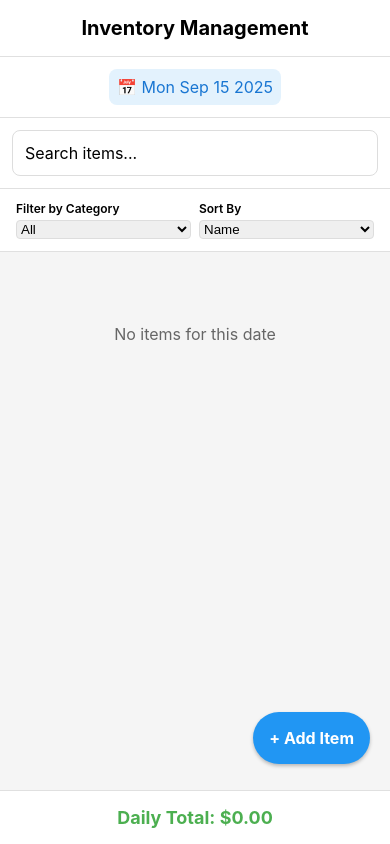
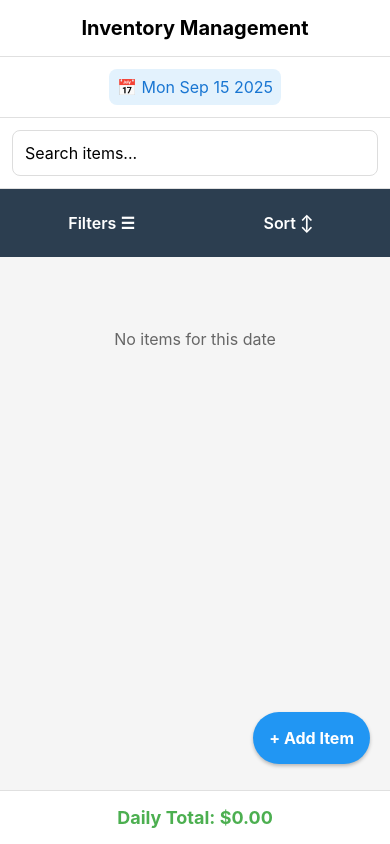
Before and after one commit to WinKyaw/daybunce, a React Native app: screen / in a window 390 px wide. Built offline with nearby package versions, Linux system fonts and the light colour scheme.

Commit message:
working version

```diff
--- a/src/components/InventoryApp.js
+++ b/src/components/InventoryApp.js
@@ -16,6 +16,7 @@ import { Picker } from '@react-native-picker/picker';
 import AsyncStorage from '@react-native-async-storage/async-storage';
 import { Camera } from 'expo-camera';
 import * as ImagePicker from 'expo-image-picker';
+import { KeyboardAvoidingView, Platform, TouchableWithoutFeedback, Keyboard } from 'react-native';
 
 // Language Configuration
 const defaultLanguage = {
@@ -41,11 +42,15 @@ const defaultLanguage = {
   sortByName: 'Name',
   sortByPrice: 'Price',
   sortByAmount: 'Total Amount',
+  filters: 'Filters',
+  sort: 'Sort',
+  selectCategory: 'Select Category',
+  selectSortOption: 'Select Sort Option',
 };
 
 // Default categories and unit types
 const defaultCategories = ['Food', 'Beverages', 'Electronics', 'Clothing', 'Other'];
-const defaultUnitTypes = ['lb', 'oz', 'kg', 'g', 'pieces', 'liters', 'ml'];
+const defaultUnitTypes = ['lb', 'oz', 'kg', 'g', 'pcs', 'liters', 'ml'];
 
 // CHANGE THIS TO YOUR SERVER'S ADDRESS
 const OCR_API_URL = 'http://10.0.0.125:5001/api/ocr/scan';
@@ -59,6 +64,8 @@ const InventoryApp = () => {
   const [filterCategory, setFilterCategory] = useState('All');
   const [sortBy, setSortBy] = useState('name');
   const [showAddModal, setShowAddModal] = useState(false);
+  const [showFilterModal, setShowFilterModal] = useState(false);
+  const [showSortModal, setShowSortModal] = useState(false);
   const [expandedItem, setExpandedItem] = useState(null);
   const [language, setLanguage] = useState(defaultLanguage);
   const [categories, setCategories] = useState(defaultCategories);
@@ -69,9 +76,16 @@ const InventoryApp = () => {
     name: '',
     price: '',
     unitsSold: '',
-    category: defaultCategories[0],
-    unitType: defaultUnitTypes[0],
+    category: defaultCategories[4], // Default to "Other"
+    unitType: defaultUnitTypes[4], // Default to "pcs"
   });
+
+  // Calculate total amount in real-time
+  const calculateTotal = () => {
+    const price = parseFloat(newItem.price) || 0;
+    const units = parseFloat(newItem.unitsSold) || 0;
+    return (price * units).toFixed(2);
+  };
 
   useEffect(() => {
     loadData();
@@ -91,7 +105,6 @@ const InventoryApp = () => {
       } else {
         setItems([]);
       }
-      // Clean old data (older than 30 days)
       cleanOldData();
     } catch (error) {
       console.error('Error loading data:', error);
@@ -182,7 +195,7 @@ const InventoryApp = () => {
     const item = {
       id: Date.now().toString(),
       ...newItem,
-      totalAmount: (parseFloat(newItem.price) * parseFloat(newItem.unitsSold)).toFixed(2),
+      totalAmount: calculateTotal(),
       timestamp: new Date().toISOString(),
     };
 
@@ -194,8 +207,8 @@ const InventoryApp = () => {
       name: '',
       price: '',
       unitsSold: '',
-      category: categories[0],
-      unitType: unitTypes[0],
+      category: defaultCategories[4],
+      unitType: defaultUnitTypes[4],
     });
     setShowAddModal(false);
   };
@@ -212,9 +225,7 @@ const InventoryApp = () => {
     ).toFixed(2);
   };
 
-  // --- OCR Integration ---
-
-  // API call to Flask backend for OCR
+  // OCR Integration
   const callOCRApi = async (base64Image) => {
     try {
       const response = await fetch(OCR_API_URL, {
@@ -294,24 +305,12 @@ const InventoryApp = () => {
     }
   };
 
-  // --- END OCR Integration ---
-
-  // processOCRResult is now only used for fallback/simulated results if you want
-  // Keep for legacy or testing if needed
-  const processOCRResult = (ocrText) => {
-    // Simple OCR text parsing - you'd implement more sophisticated parsing
-    const lines = ocrText.split('\n');
-    const name = lines[0] || '';
-    const priceMatch = ocrText.match(/price:?\s*(\d+\.?\d*)/i);
-    const quantityMatch = ocrText.match(/quantity:?\s*(\d+)/i);
-
-    setNewItem(prev => ({
-      ...prev,
-      name: name,
-      price: priceMatch ? priceMatch[1] : '',
-      unitsSold: quantityMatch ? quantityMatch[1] : '',
-    }));
-  };
+  // Filter and Sort option arrays
+  const sortOptions = [
+    { label: language.sortByName, value: 'name' },
+    { label: language.sortByPrice, value: 'price' },
+    { label: language.sortByAmount, value: 'amount' },
+  ];
 
   return (
     <SafeAreaView style={styles.container}>
@@ -344,7 +343,7 @@ const InventoryApp = () => {
         />
       )}
 
-      {/* Search and Filters */}
+      {/* Search */}
       <View style={styles.searchContainer}>
         <TextInput
           style={styles.searchInput}
@@ -354,33 +353,21 @@ const InventoryApp = () => {
         />
       </View>
 
-      <View style={styles.filtersContainer}>
-        <View style={styles.filterGroup}>
-          <Text style={styles.filterLabel}>{language.filterByCategory}</Text>
-          <Picker
-            selectedValue={filterCategory}
-            style={styles.picker}
-            onValueChange={setFilterCategory}
+      {/* Filter and Sort Buttons */}
+      <View style={styles.filterSortContainer}>
+        <TouchableOpacity
+          style={styles.filterButton}
+          onPress={() => setShowFilterModal(true)}
         >
-            <Picker.Item label={language.all} value="All" />
-            {categories.map(cat => (
-              <Picker.Item key={cat} label={cat} value={cat} />
-            ))}
-          </Picker>
-        </View>
+          <Text style={styles.filterButtonText}>{language.filters} ☰</Text>
+        </TouchableOpacity>
 
-        <View style={styles.filterGroup}>
-          <Text style={styles.filterLabel}>{language.sortBy}</Text>
-          <Picker
-            selectedValue={sortBy}
-            style={styles.picker}
-            onValueChange={setSortBy}
+        <TouchableOpacity
+          style={styles.sortButton}
+          onPress={() => setShowSortModal(true)}
         >
-            <Picker.Item label={language.sortByName} value="name" />
-            <Picker.Item label={language.sortByPrice} value="price" />
-            <Picker.Item label={language.sortByAmount} value="amount" />
-          </Picker>
-        </View>
+          <Text style={styles.sortButtonText}>{language.sort} ↕</Text>
+        </TouchableOpacity>
       </View>
 
       {/* Items List */}
@@ -454,40 +441,47 @@ const InventoryApp = () => {
         visible={showAddModal}
         animationType="slide"
         transparent={true}
+        onRequestClose={() => setShowAddModal(false)}
       >
+        <TouchableWithoutFeedback onPress={Keyboard.dismiss}>
           <View style={styles.modalOverlay}>
-          <View style={styles.modalContent}>
-            <Text style={styles.modalTitle}>{language.addItem}</Text>
+            <KeyboardAvoidingView
+              behavior={Platform.OS === 'ios' ? 'padding' : 'height'}
+              style={styles.keyboardAvoidingView}
+            >
+              <View style={styles.modernModalContent}>
+                <Text style={styles.modernModalTitle}>{language.addItem}</Text>
 
                 <TextInput
-              style={styles.input}
+                  style={styles.modernInput}
                   placeholder={language.itemName}
                   value={newItem.name}
                   onChangeText={(text) => setNewItem(prev => ({ ...prev, name: text }))}
                 />
 
+                <View style={styles.modernInputRow}>
                   <TextInput
-              style={styles.input}
+                    style={[styles.modernInput, { flex: 1, marginRight: 8 }]}
                     placeholder={language.price}
                     value={newItem.price}
                     onChangeText={(text) => setNewItem(prev => ({ ...prev, price: text }))}
                     keyboardType="numeric"
                   />
-
                   <TextInput
-              style={styles.input}
+                    style={[styles.modernInput, { flex: 1, marginLeft: 8 }]}
                     placeholder={language.unitsSold}
                     value={newItem.unitsSold}
                     onChangeText={(text) => setNewItem(prev => ({ ...prev, unitsSold: text }))}
                     keyboardType="numeric"
                   />
+                </View>
 
-            <View style={styles.pickerContainer}>
-              <Text style={styles.pickerLabel}>{language.category}</Text>
+                <View style={styles.modernInputRow}>
+                  <View style={[styles.modernDropdown, { flex: 1, marginRight: 8 }]}>
                     <Picker
                       selectedValue={newItem.category}
-                style={styles.modalPicker}
                       onValueChange={(value) => setNewItem(prev => ({ ...prev, category: value }))}
+                      style={styles.modernPicker}
                     >
                       {categories.map(cat => (
                         <Picker.Item key={cat} label={cat} value={cat} />
@@ -495,38 +489,143 @@ const InventoryApp = () => {
                     </Picker>
                   </View>
 
-            <View style={styles.pickerContainer}>
-              <Text style={styles.pickerLabel}>{language.unitType}</Text>
+                  <View style={[styles.modernDropdown, { flex: 1, marginLeft: 8 }]}>
                     <Picker
                       selectedValue={newItem.unitType}
-                style={styles.modalPicker}
                       onValueChange={(value) => setNewItem(prev => ({ ...prev, unitType: value }))}
+                      style={styles.modernPicker}
                     >
                       {unitTypes.map(unit => (
                         <Picker.Item key={unit} label={unit} value={unit} />
                       ))}
                     </Picker>
                   </View>
+                </View>
 
-            <TouchableOpacity style={styles.ocrButton} onPress={handleOCRScan}>
-              <Text style={styles.ocrButtonText}>{language.scanWithOCR}</Text>
+                <View style={styles.totalAmountContainer}>
+                  <Text style={styles.totalAmountText}>
+                    Total Amount: ${calculateTotal()}
+                  </Text>
+                </View>
+
+                <TouchableOpacity style={styles.modernOcrButton} onPress={handleOCRScan}>
+                  <Text style={styles.modernOcrButtonText}>📷 {language.scanWithOCR}</Text>
                 </TouchableOpacity>
 
-            <View style={styles.modalButtons}>
+                <View style={styles.modernButtonRow}>
                   <TouchableOpacity
-                style={[styles.modalButton, styles.cancelButton]}
-                onPress={() => setShowAddModal(false)}
+                    style={[styles.modernButton, styles.modernCancelButton]}
+                    onPress={() => {
+                      setShowAddModal(false);
+                      setNewItem({
+                        name: '',
+                        price: '',
+                        unitsSold: '',
+                        category: defaultCategories[4],
+                        unitType: defaultUnitTypes[4],
+                      });
+                    }}
                   >
-                <Text style={styles.modalButtonText}>{language.cancel}</Text>
+                    <Text style={styles.modernCancelButtonText}>{language.cancel}</Text>
                   </TouchableOpacity>
 
                   <TouchableOpacity
-                style={[styles.modalButton, styles.saveButton]}
+                    style={[styles.modernButton, styles.modernSaveButton]}
                     onPress={addItem}
                   >
-                <Text style={styles.modalButtonText}>{language.save}</Text>
+                    <Text style={styles.modernSaveButtonText}>{language.save}</Text>
                   </TouchableOpacity>
                 </View>
+              </View>
+            </KeyboardAvoidingView>
+          </View>
+        </TouchableWithoutFeedback>
+      </Modal>
+
+      {/* Filter Modal */}
+      <Modal
+        visible={showFilterModal}
+        animationType="slide"
+        transparent={true}
+        onRequestClose={() => setShowFilterModal(false)}
+      >
+        <View style={styles.modalOverlay}>
+          <View style={styles.selectionModalContent}>
+            <Text style={styles.selectionModalTitle}>{language.selectCategory}</Text>
+
+            <ScrollView>
+              <TouchableOpacity
+                style={[styles.selectionOption, filterCategory === 'All' && styles.selectedOption]}
+                onPress={() => {
+                  setFilterCategory('All');
+                  setShowFilterModal(false);
+                }}
+              >
+                <Text style={[styles.selectionOptionText, filterCategory === 'All' && styles.selectedOptionText]}>
+                  {language.all}
+                </Text>
+              </TouchableOpacity>
+
+              {categories.map(cat => (
+                <TouchableOpacity
+                  key={cat}
+                  style={[styles.selectionOption, filterCategory === cat && styles.selectedOption]}
+                  onPress={() => {
+                    setFilterCategory(cat);
+                    setShowFilterModal(false);
+                  }}
+                >
+                  <Text style={[styles.selectionOptionText, filterCategory === cat && styles.selectedOptionText]}>
+                    {cat}
+                  </Text>
+                </TouchableOpacity>
+              ))}
+            </ScrollView>
+
+            <TouchableOpacity
+              style={styles.closeModalButton}
+              onPress={() => setShowFilterModal(false)}
+            >
+              <Text style={styles.closeModalButtonText}>{language.cancel}</Text>
+            </TouchableOpacity>
+          </View>
+        </View>
+      </Modal>
+
+      {/* Sort Modal */}
+      <Modal
+        visible={showSortModal}
+        animationType="slide"
+        transparent={true}
+        onRequestClose={() => setShowSortModal(false)}
+      >
+        <View style={styles.modalOverlay}>
+          <View style={styles.selectionModalContent}>
+            <Text style={styles.selectionModalTitle}>{language.selectSortOption}</Text>
+
+            <ScrollView>
+              {sortOptions.map(option => (
+                <TouchableOpacity
+                  key={option.value}
+                  style={[styles.selectionOption, sortBy === option.value && styles.selectedOption]}
+                  onPress={() => {
+                    setSortBy(option.value);
+                    setShowSortModal(false);
+                  }}
+                >
+                  <Text style={[styles.selectionOptionText, sortBy === option.value && styles.selectedOptionText]}>
+                    {option.label}
+                  </Text>
+                </TouchableOpacity>
+              ))}
+            </ScrollView>
+
+            <TouchableOpacity
+              style={styles.closeModalButton}
+              onPress={() => setShowSortModal(false)}
+            >
+              <Text style={styles.closeModalButtonText}>{language.cancel}</Text>
+            </TouchableOpacity>
           </View>
         </View>
       </Modal>
@@ -535,7 +634,6 @@ const InventoryApp = () => {
 };
 
 const styles = StyleSheet.create({
-  // ... (styles unchanged)
   container: {
     flex: 1,
     backgroundColor: '#f5f5f5',
@@ -580,26 +678,37 @@ const styles = StyleSheet.create({
     padding: 12,
     fontSize: 16,
   },
-  filtersContainer: {
-    backgroundColor: '#fff',
+  filterSortContainer: {
+    backgroundColor: '#2c3e50',
     flexDirection: 'row',
+    paddingVertical: 12,
+    paddingHorizontal: 16,
+  },
+  filterButton: {
+    flex: 1,
+    backgroundColor: 'transparent',
     padding: 12,
-    borderBottomWidth: 1,
-    borderBottomColor: '#e0e0e0',
+    borderRadius: 8,
+    marginRight: 8,
+    alignItems: 'center',
   },
-  filterGroup: {
+  sortButton: {
     flex: 1,
-    marginHorizontal: 4,
+    backgroundColor: 'transparent',
+    padding: 12,
+    borderRadius: 8,
+    marginLeft: 8,
+    alignItems: 'center',
   },
-  filterLabel: {
-    fontSize: 12,
+  filterButtonText: {
+    color: '#fff',
+    fontSize: 16,
     fontWeight: '600',
-    marginBottom: 4,
   },
-  picker: {
-    borderWidth: 1,
-    borderColor: '#ddd',
-    borderRadius: 4,
+  sortButtonText: {
+    color: '#fff',
+    fontSize: 16,
+    fontWeight: '600',
   },
   itemsList: {
     flex: 1,
@@ -712,74 +821,153 @@ const styles = StyleSheet.create({
   },
   modalOverlay: {
     flex: 1,
-    backgroundColor: 'rgba(0,0,0,0.5)',
+    backgroundColor: 'rgba(0, 0, 0, 0.5)',
     justifyContent: 'center',
     alignItems: 'center',
   },
-  modalContent: {
+  keyboardAvoidingView: {
+    flex: 1,
+    justifyContent: 'center',
+    alignItems: 'center',
+    width: '100%',
+    paddingHorizontal: 20,
+  },
+  modernModalContent: {
+    width: '100%',
+    maxWidth: 400,
     backgroundColor: '#fff',
+    borderRadius: 16,
+    padding: 24,
+    maxHeight: '90%',
+  },
+  modernModalTitle: {
+    fontSize: 24,
+    fontWeight: 'bold',
+    textAlign: 'center',
+    marginBottom: 24,
+    color: '#333',
+  },
+  modernInput: {
+    borderWidth: 1,
+    borderColor: '#e0e0e0',
+    borderRadius: 12,
+    padding: 16,
+    fontSize: 16,
+    marginBottom: 16,
+    backgroundColor: '#f8f9fa',
+  },
+  modernInputRow: {
+    flexDirection: 'row',
+    marginBottom: 16,
+  },
+  modernDropdown: {
+    borderWidth: 1,
+    borderColor: '#e0e0e0',
+    borderRadius: 12,
+    backgroundColor: '#f8f9fa',
+    overflow: 'hidden',
+  },
+  modernPicker: {
+    height: 50,
+  },
+  totalAmountContainer: {
+    backgroundColor: '#f0f8ff',
+    padding: 12,
     borderRadius: 8,
+    marginBottom: 16,
+  },
+  totalAmountText: {
+    fontSize: 16,
+    fontWeight: '600',
+    textAlign: 'center',
+    color: '#333',
+  },
+  modernOcrButton: {
+    backgroundColor: '#28a745',
+    padding: 16,
+    borderRadius: 12,
+    marginBottom: 24,
+    alignItems: 'center',
+  },
+  modernOcrButtonText: {
+    color: '#fff',
+    fontSize: 16,
+    fontWeight: '600',
+  },
+  modernButtonRow: {
+    flexDirection: 'row',
+    justifyContent: 'space-between',
+  },
+  modernButton: {
+    flex: 1,
+    padding: 16,
+    borderRadius: 12,
+    marginHorizontal: 6,
+    alignItems: 'center',
+  },
+  modernCancelButton: {
+    backgroundColor: '#fff',
+    borderWidth: 1,
+    borderColor: '#e0e0e0',
+  },
+  modernSaveButton: {
+    backgroundColor: '#007bff',
+  },
+  modernCancelButtonText: {
+    color: '#666',
+    fontSize: 16,
+    fontWeight: '600',
+  },
+  modernSaveButtonText: {
+    color: '#fff',
+    fontSize: 16,
+    fontWeight: '600',
+  },
+  // Selection Modal Styles
+  selectionModalContent: {
+    width: '80%',
+    maxWidth: 300,
+    backgroundColor: '#fff',
+    borderRadius: 16,
     padding: 20,
-    width: '90%',
-    maxHeight: '80%',
+    maxHeight: '70%',
   },
-  modalTitle: {
+  selectionModalTitle: {
     fontSize: 20,
     fontWeight: 'bold',
     textAlign: 'center',
     marginBottom: 20,
+    color: '#333',
   },
-  input: {
-    borderWidth: 1,
-    borderColor: '#ddd',
+  selectionOption: {
+    padding: 16,
     borderRadius: 8,
-    padding: 12,
+    marginBottom: 8,
+    backgroundColor: '#f8f9fa',
+  },
+  selectedOption: {
+    backgroundColor: '#007bff',
+  },
+  selectionOptionText: {
     fontSize: 16,
-    marginBottom: 12,
+    color: '#333',
+    textAlign: 'center',
   },
-  pickerContainer: {
-    marginBottom: 12,
+  selectedOptionText: {
+    color: '#fff',
+    fontWeight: '600',
   },
-  pickerLabel: {
-    fontSize: 14,
-    fontWeight: '600',
-    marginBottom: 4,
-  },
-  modalPicker: {
-    borderWidth: 1,
-    borderColor: '#ddd',
-  },
-  ocrButton: {
-    backgroundColor: '#ff9800',
+  closeModalButton: {
+    backgroundColor: '#6c757d',
     padding: 12,
     borderRadius: 8,
-    marginBottom: 20,
+    marginTop: 16,
   },
-  ocrButtonText: {
+  closeModalButtonText: {
     color: '#fff',
+    fontSize: 16,
+    fontWeight: '600',
     textAlign: 'center',
-    fontWeight: 'bold',
-  },
-  modalButtons: {
-    flexDirection: 'row',
-    justifyContent: 'space-between',
-  },
-  modalButton: {
-    flex: 1,
-    padding: 12,
-    borderRadius: 8,
-    marginHorizontal: 4,
-  },
-  cancelButton: {
-    backgroundColor: '#666',
-  },
-  saveButton: {
-    backgroundColor: '#4caf50',
-  },
-  modalButtonText: {
-    color: '#fff',
-    textAlign: 'center',
-    fontWeight: 'bold',
   },
 });
 
```
Lines whose indentation alone changed are shown as unchanged.
